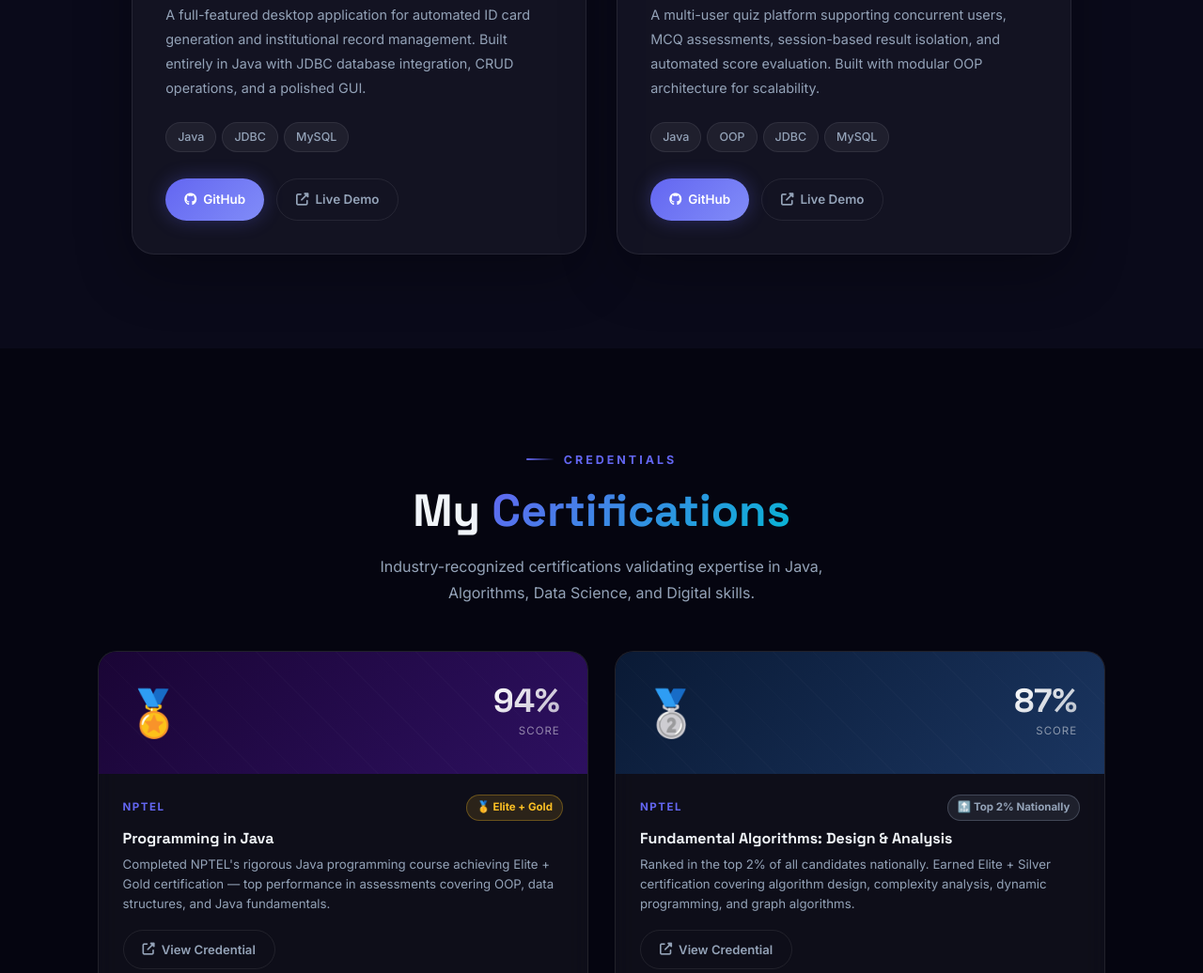
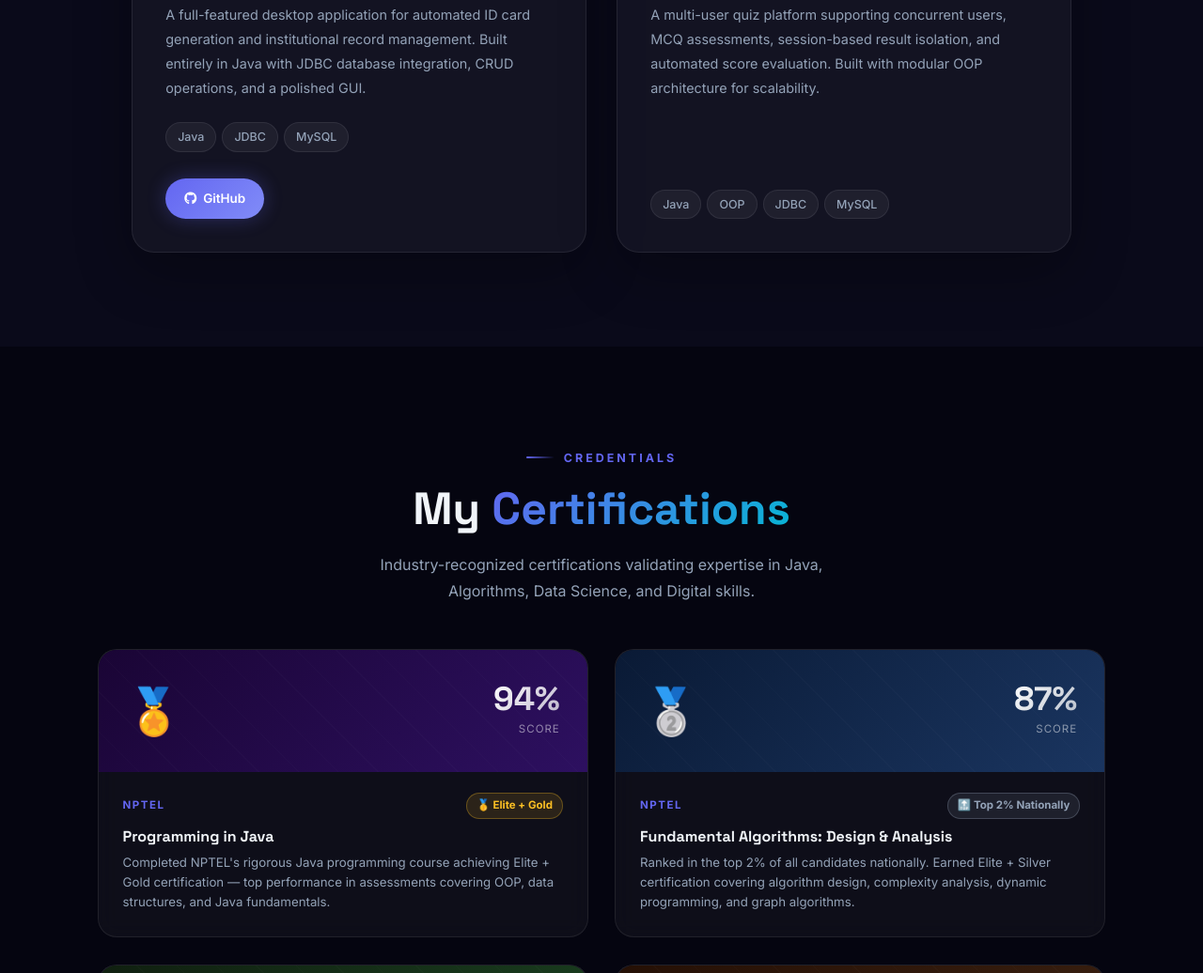
Before and after one commit to VijayaGaneshVeeramuthu/portfolio_vg, a plain HTML site: page index.html in a window 1280 px wide. Shown: the part 3360-4396 px from the top of the page at 94% size. Drawn offline with nearby package versions, Linux system fonts and the light colour scheme.

Commit message:
Update index.html

```diff
--- a/index.html
+++ b/index.html
@@ -159,14 +159,13 @@ nav.scrolled{background:rgba(5,5,16,0.9);backdrop-filter:blur(20px);padding:14px
 .proj-badge{display:inline-flex;align-items:center;gap:6px;padding:4px 14px;background:rgba(99,102,241,0.1);border:1px solid rgba(99,102,241,0.25);border-radius:100px;font-size:0.75rem;font-weight:700;color:var(--primary2);text-transform:uppercase;letter-spacing:1px;margin-bottom:1rem;width:fit-content;}
 .proj-title{font-family:'Space Grotesk',sans-serif;font-size:1.35rem;font-weight:700;color:var(--text);margin-bottom:0.8rem;}
 .proj-desc{color:var(--text2);font-size:0.9rem;line-height:1.8;margin-bottom:1.5rem;flex:1;}
-.proj-tech{display:flex;flex-wrap:wrap;gap:6px;margin-bottom:1.8rem;}
+.proj-tech{display:flex;flex-wrap:wrap;gap:6px;margin-bottom:0;}
+.proj-tech:not(:last-child){margin-bottom:1.8rem;}
 .ptag{padding:4px 12px;background:rgba(255,255,255,0.05);border:1px solid var(--border);border-radius:100px;font-size:0.78rem;font-weight:500;color:var(--text2);}
 .proj-links{display:flex;gap:0.8rem;}
 .proj-btn{display:inline-flex;align-items:center;gap:7px;padding:10px 20px;border-radius:50px;font-size:0.84rem;font-weight:600;cursor:pointer;transition:all 0.3s;}
 .proj-btn-solid{background:linear-gradient(135deg,var(--primary),var(--primary2));color:#fff;border:none;box-shadow:0 0 20px rgba(99,102,241,0.3);}
 .proj-btn-solid:hover{transform:translateY(-2px);box-shadow:0 0 35px rgba(99,102,241,0.5);}
-.proj-btn-outline{background:transparent;color:var(--text2);border:1px solid var(--border);}
-.proj-btn-outline:hover{border-color:var(--primary);color:var(--primary);transform:translateY(-2px);}
 
 /* ===== CERTIFICATIONS - 2 COLUMN GRID ===== */
 #certifications{background:var(--bg);}
@@ -225,15 +224,7 @@ nav.scrolled{background:rgba(5,5,16,0.9);backdrop-filter:blur(20px);padding:14px
 .badge-green{background:rgba(16,185,129,0.12);border:1px solid rgba(16,185,129,0.3);color:#10b981;}
 .badge-purple{background:rgba(168,85,247,0.12);border:1px solid rgba(168,85,247,0.3);color:#a855f7;}
 .cert-title{font-family:'Space Grotesk',sans-serif;font-size:1rem;font-weight:700;color:var(--text);margin-bottom:0.4rem;line-height:1.35;}
-.cert-desc{font-size:0.83rem;color:var(--text2);line-height:1.6;margin-bottom:1rem;}
-.cert-view-btn{
-  display:inline-flex;align-items:center;gap:7px;
-  padding:9px 20px;border-radius:50px;
-  background:transparent;border:1px solid var(--border);
-  font-size:0.82rem;font-weight:600;color:var(--text2);
-  transition:all 0.3s;cursor:pointer;
-}
-.cert-view-btn:hover{border-color:var(--primary);color:var(--primary);}
+.cert-desc{font-size:0.83rem;color:var(--text2);line-height:1.6;margin-bottom:0;}
 .cert-view-all{
   display:flex;justify-content:center;margin-top:1rem;
 }
@@ -654,7 +645,6 @@ footer{background:var(--bg);border-top:1px solid var(--border);padding:3rem 5%;}
           <div class="proj-tech"><span class="ptag">Java</span><span class="ptag">JDBC</span><span class="ptag">MySQL</span></div>
           <div class="proj-links">
             <a href="https://github.com/VijayaGaneshVeeramuthu/ID-Card-Generator.git" target="_blank" class="proj-btn proj-btn-solid"><i class="fab fa-github"></i> GitHub</a>
-            <a href="#" class="proj-btn proj-btn-outline"><i class="fas fa-external-link-alt"></i> Live Demo</a>
           </div>
         </div>
       </div>
@@ -665,10 +655,6 @@ footer{background:var(--bg);border-top:1px solid var(--border);padding:3rem 5%;}
           <h3 class="proj-title">Online Quiz Management System</h3>
           <p class="proj-desc">A multi-user quiz platform supporting concurrent users, MCQ assessments, session-based result isolation, and automated score evaluation. Built with modular OOP architecture for scalability.</p>
           <div class="proj-tech"><span class="ptag">Java</span><span class="ptag">OOP</span><span class="ptag">JDBC</span><span class="ptag">MySQL</span></div>
-          <div class="proj-links">
-            <a href="https://github.com/VijayaGaneshVeeramuthu" target="_blank" class="proj-btn proj-btn-solid"><i class="fab fa-github"></i> GitHub</a>
-            <a href="#" class="proj-btn proj-btn-outline"><i class="fas fa-external-link-alt"></i> Live Demo</a>
-          </div>
         </div>
       </div>
     </div>
@@ -697,8 +683,7 @@ footer{background:var(--bg);border-top:1px solid var(--border);padding:3rem 5%;}
           </div>
           <h3 class="cert-title">Programming in Java</h3>
           <p class="cert-desc">Completed NPTEL's rigorous Java programming course achieving Elite + Gold certification — top performance in assessments covering OOP, data structures, and Java fundamentals.</p>
-          <a href="#" class="cert-view-btn"><i class="fas fa-external-link-alt"></i> View Credential</a>
-        </div>
+          </div>
       </div>
       <!-- CERT 2 -->
       <div class="cert-card" data-aos="fade-up" data-aos-delay="80">
@@ -713,8 +698,7 @@ footer{background:var(--bg);border-top:1px solid var(--border);padding:3rem 5%;}
           </div>
           <h3 class="cert-title">Fundamental Algorithms: Design & Analysis</h3>
           <p class="cert-desc">Ranked in the top 2% of all candidates nationally. Earned Elite + Silver certification covering algorithm design, complexity analysis, dynamic programming, and graph algorithms.</p>
-          <a href="#" class="cert-view-btn"><i class="fas fa-external-link-alt"></i> View Credential</a>
-        </div>
+          </div>
       </div>
       <!-- CERT 3 -->
       <div class="cert-card" data-aos="fade-up" data-aos-delay="100">
@@ -729,8 +713,7 @@ footer{background:var(--bg);border-top:1px solid var(--border);padding:3rem 5%;}
           </div>
           <h3 class="cert-title">Python 101 for Data Science</h3>
           <p class="cert-desc">IBM-certified course covering Python fundamentals for data science — data types, control flow, functions, Pandas, Numpy, and introductory data visualization techniques.</p>
-          <a href="#" class="cert-view-btn"><i class="fas fa-external-link-alt"></i> View Credential</a>
-        </div>
+          </div>
       </div>
       <!-- CERT 4 -->
       <div class="cert-card" data-aos="fade-up" data-aos-delay="120">
@@ -745,8 +728,7 @@ footer{background:var(--bg);border-top:1px solid var(--border);padding:3rem 5%;}
           </div>
           <h3 class="cert-title">NASSCOM Digital 101</h3>
           <p class="cert-desc">Achieved Gold Category in NASSCOM Digital 101, covering digital fundamentals, internet technologies, cloud basics, cybersecurity awareness, and digital communication skills.</p>
-          <a href="#" class="cert-view-btn"><i class="fas fa-external-link-alt"></i> View Credential</a>
-        </div>
+          </div>
       </div>
       <!-- CERT 5 - centered -->
       <div class="cert-card" data-aos="fade-up" data-aos-delay="140" style="grid-column:1/-1;max-width:560px;margin:0 auto;width:100%;">
@@ -761,8 +743,7 @@ footer{background:var(--bg);border-top:1px solid var(--border);padding:3rem 5%;}
           </div>
           <h3 class="cert-title">NASSCOM Acquiring Data</h3>
           <p class="cert-desc">Certified in data acquisition methodologies, data collection strategies, data quality principles, and foundational data handling practices for analytics and decision-making.</p>
-          <a href="#" class="cert-view-btn"><i class="fas fa-external-link-alt"></i> View Credential</a>
-        </div>
+          </div>
       </div>
     </div>
     <div class="cert-view-all" data-aos="fade-up">
```
